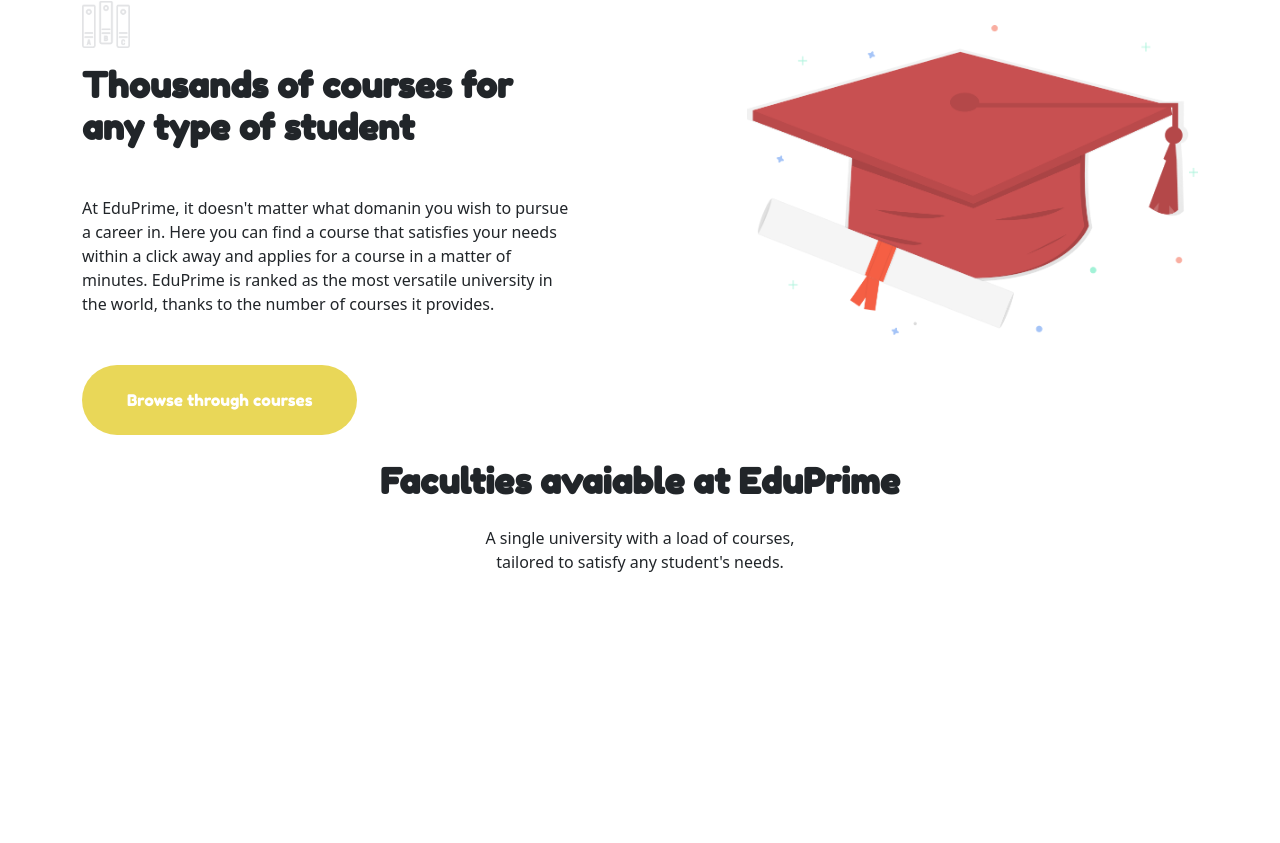
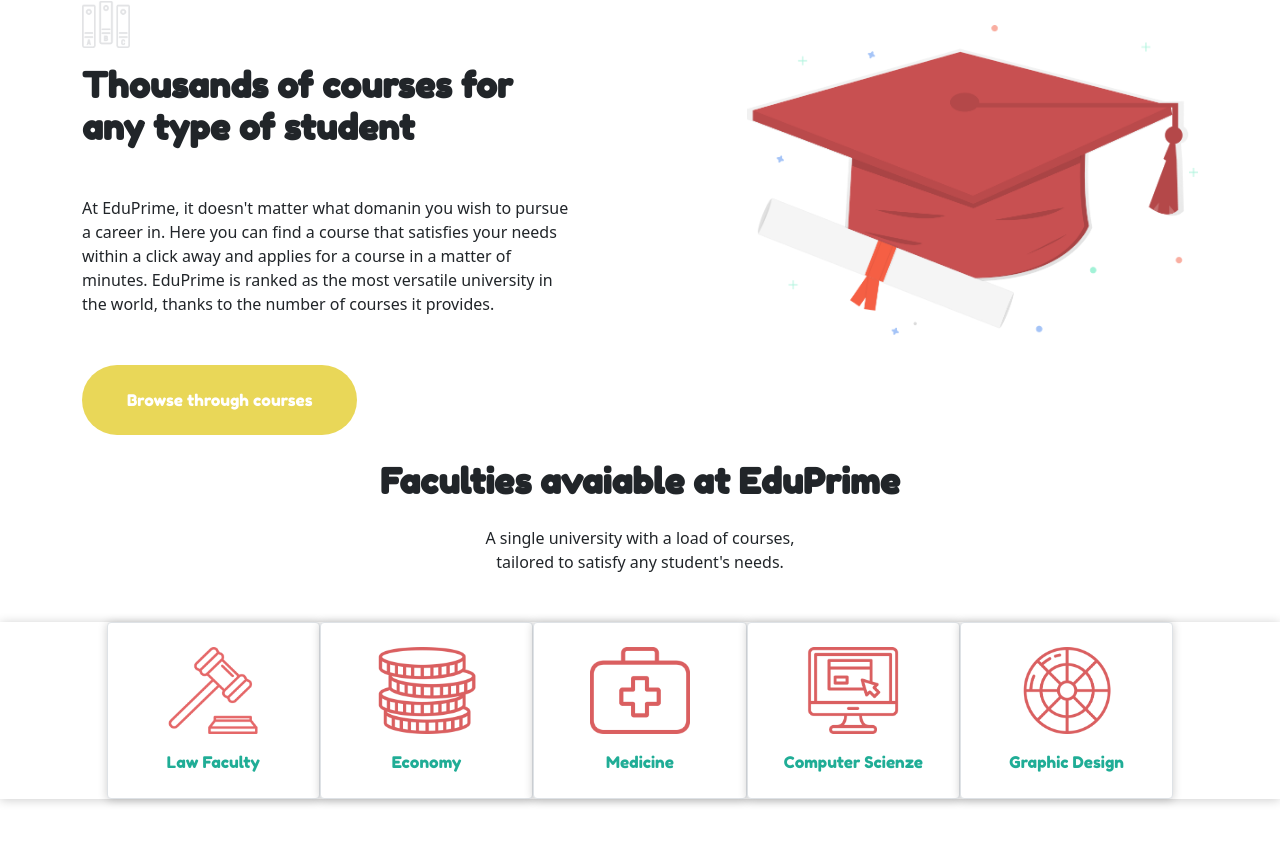
Before and after one commit to Giorgio-24/proj-html-vuejs, a Vue app: page / in a window 1280 px wide. Shown: the part 845-1688 px from the top of the page. Before the commit the page ends 1515 px from the top, so only its background shows below. Built offline with nearby package versions, Linux system fonts and the light colour scheme.

Commit message:
primary-color-changed

```diff
--- a/src/App.vue
+++ b/src/App.vue
@@ -10,6 +10,8 @@
       <div class="container">
         <MainHeader class="row mb-5" />
         <Faculties class="row my-5" />
+      </div>
+      <div class="container-fluid">
         <FacultiesList class="row" />
       </div>
     </main>
--- a/src/assets/scss/_vars.scss
+++ b/src/assets/scss/_vars.scss
@@ -1,6 +1,6 @@
 //^BACKGROUND-COLORS AND TEXT-COLORS
 $both-yellow:#E9D758;
-$both-red:#E56768;
+$both-red:#20AD96;
 $both-dark-grey:#454545;
 $both-dark-blue:#3D404F;
 
--- a/src/components/FacultiesList.vue
+++ b/src/components/FacultiesList.vue
@@ -1,12 +1,51 @@
 <template>
-  <div></div>
+  <div class="d-flex justify-content-center">
+    <FacultyCard
+      v-for="(faculty, index) in faculties"
+      :key="index"
+      :logo="faculty.logo"
+      :name="faculty.name"
+      class="card col-2 p-4 border border-1 color-red"
+    />
+  </div>
 </template>
 
 <script>
+import FacultyCard from "./FacultyCard.vue";
 export default {
   name: "FacultiesList",
+  components: {
+    FacultyCard,
+  },
+  data() {
+    return {
+      faculties: [
+        { logo: require("../assets/img/Gavel-v2.png"), name: "Law Faculty" },
+        { logo: require("../assets/img/Coins-tabs-v2.png"), name: "Economy" },
+        {
+          logo: require("../assets/img/Medicine-tabs-v2.png"),
+          name: "Medicine",
+        },
+        {
+          logo: require("../assets/img/Computer-tabs-v2.png"),
+          name: "Computer Scienze",
+        },
+        {
+          logo: require("../assets/img/Palette-tabs-v2.png"),
+          name: "Graphic Design",
+        },
+      ],
+    };
+  },
 };
 </script>
 
 <style lang="scss" scoped>
+div {
+  box-shadow: 0 1px 10px rgb(0 0 0 / 0.2);
+  .card {
+    max-width: 240px;
+    font-family: "Fredoka One", cursive;
+  }
+}
 </style>
--- /dev/null
+++ b/src/components/FacultyCard.vue
@@ -0,0 +1,21 @@
+<template>
+  <div>
+    <div class="img-box m-auto mb-3">
+      <img class="img-fluid" :src="logo" :alt="`${name}-logo`" />
+    </div>
+    <div class="text-center">{{ name }}</div>
+  </div>
+</template>
+
+<script>
+export default {
+  name: "FacultyCard",
+  props: ["logo", "name"],
+};
+</script>
+
+<style lang="scss" scoped>
+.img-box {
+  max-width: 100px;
+}
+</style>
```
